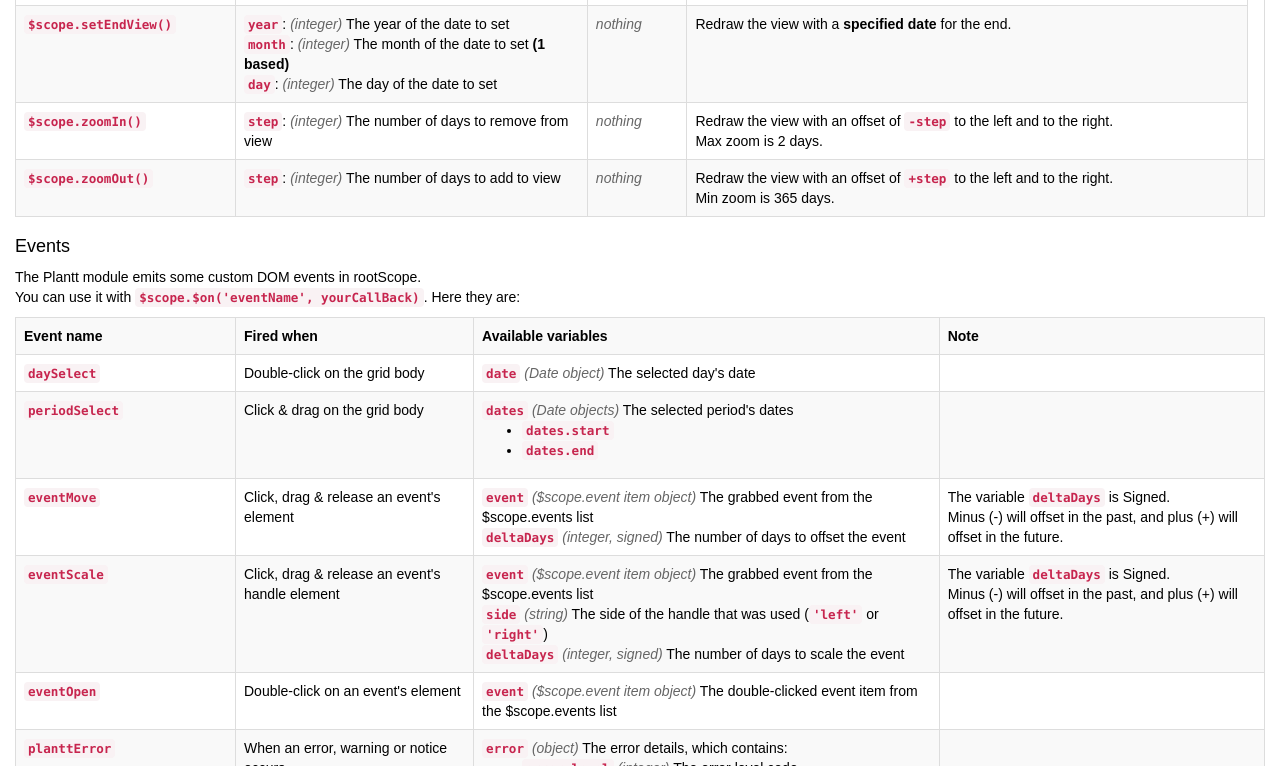
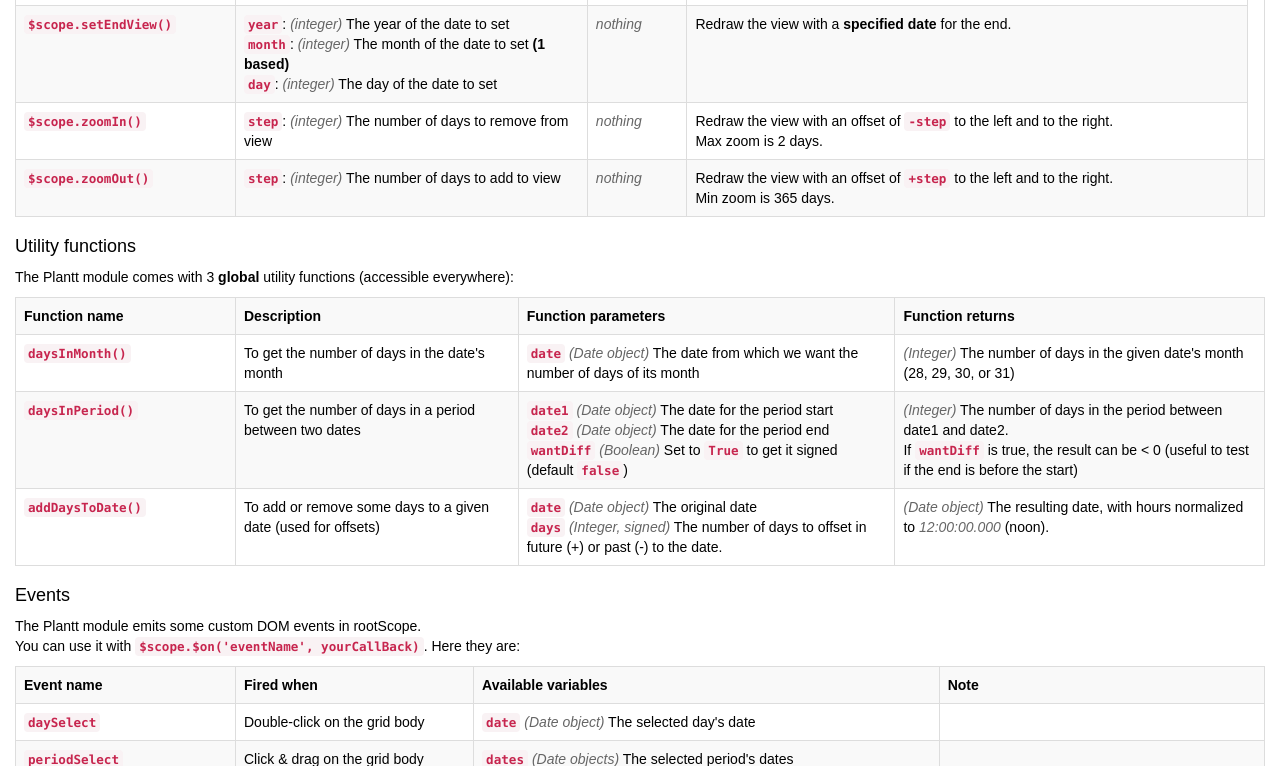
Before and after one commit to polosson/Plantt, a plain HTML site: page index.html in a window 1280 px wide. Shown: the part 4436-5202 px from the top of the page. Drawn offline with Linux system fonts and the light colour scheme.

Commit message:
Added documentation of utility functions

```diff
--- a/index.html
+++ b/index.html
@@ -202,9 +202,10 @@
 			<h2>Documentation</h2>
 			<h3>Scope</h3>
 			<p>
-				The module's scope is shared with the controller's scope.<br />
-				You can access everything you need from all of thoses:
+				The Plantt module's directives scope is shared with the controller's $scope.<br />
+				You can access (read/write) everything you need from all of thoses:
 			</p>
+
 			<a id="variables"></a>
 			<h4>Variables</h4>
 			<table class="table table-bordered table-striped">
@@ -253,6 +254,7 @@
 					<td>Maximum number of lines we can draw in timeline</td>
 				</tr>
 			</table>
+
 			<a id="methods"></a>
 			<h4>Methods</h4>
 			<table class="table table-bordered table-striped">
@@ -352,6 +354,51 @@
 					<td>
 				</tr>
 			</table>
+
+			<a id="utils"></a>
+			<h4>Utility functions</h4>
+			<p>
+				The Plantt module comes with 3 <b>global</b> utility functions (accessible everywhere):
+			</p>
+			<table class="table table-bordered table-striped">
+				<tr>
+					<th width="220">Function name</th>
+					<th>Description</th>
+					<th>Function parameters</th>
+					<th>Function returns</th>
+				</tr>
+				<tr>
+					<td><code>daysInMonth()</code></td>
+					<td>To get the number of days in the date's month</td>
+					<td>
+						<code>date</code> <i>(Date object)</i> The date from which we want the number of days of its month
+					</td>
+					<td><i>(Integer)</i> The number of days in the given date's month (28, 29, 30, or 31)</td>
+				</tr>
+				<tr>
+					<td><code>daysInPeriod()</code></td>
+					<td>To get the number of days in a period between two dates</td>
+					<td>
+						<code>date1</code> <i>(Date object)</i> The date for the period start<br />
+						<code>date2</code> <i>(Date object)</i> The date for the period end<br />
+						<code>wantDiff</code> <i>(Boolean)</i> Set to <code>True</code> to get it signed (default <code>false</code>)
+					</td>
+					<td>
+						<i>(Integer)</i> The number of days in the period between date1 and date2.<br />
+						If <code>wantDiff</code> is true, the result can be < 0 (useful to test if the end is before the start)
+					</td>
+				</tr>
+				<tr>
+					<td><code>addDaysToDate()</code></td>
+					<td>To add or remove some days to a given date (used for offsets)</td>
+					<td>
+						<code>date</code> <i>(Date object)</i> The original date<br />
+						<code>days</code> <i>(Integer, signed)</i> The number of days to offset in future (+) or past (-) to the date.
+					</td>
+					<td><i>(Date object)</i> The resulting date, with hours normalized to <i>12:00:00.000</i> (noon).</td>
+				</tr>
+			</table>
+
 			<a id="events"></a>
 			<h4>Events</h4>
 			<p>
```
